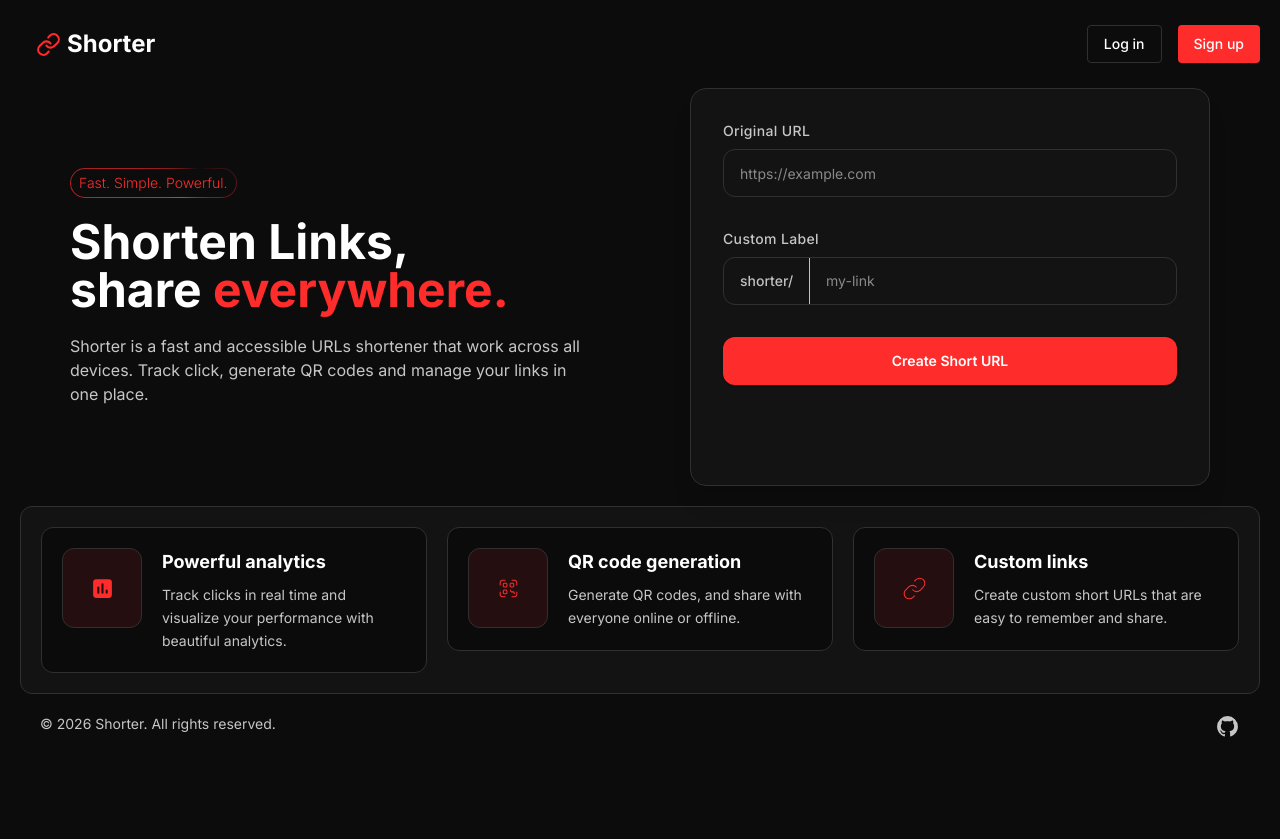
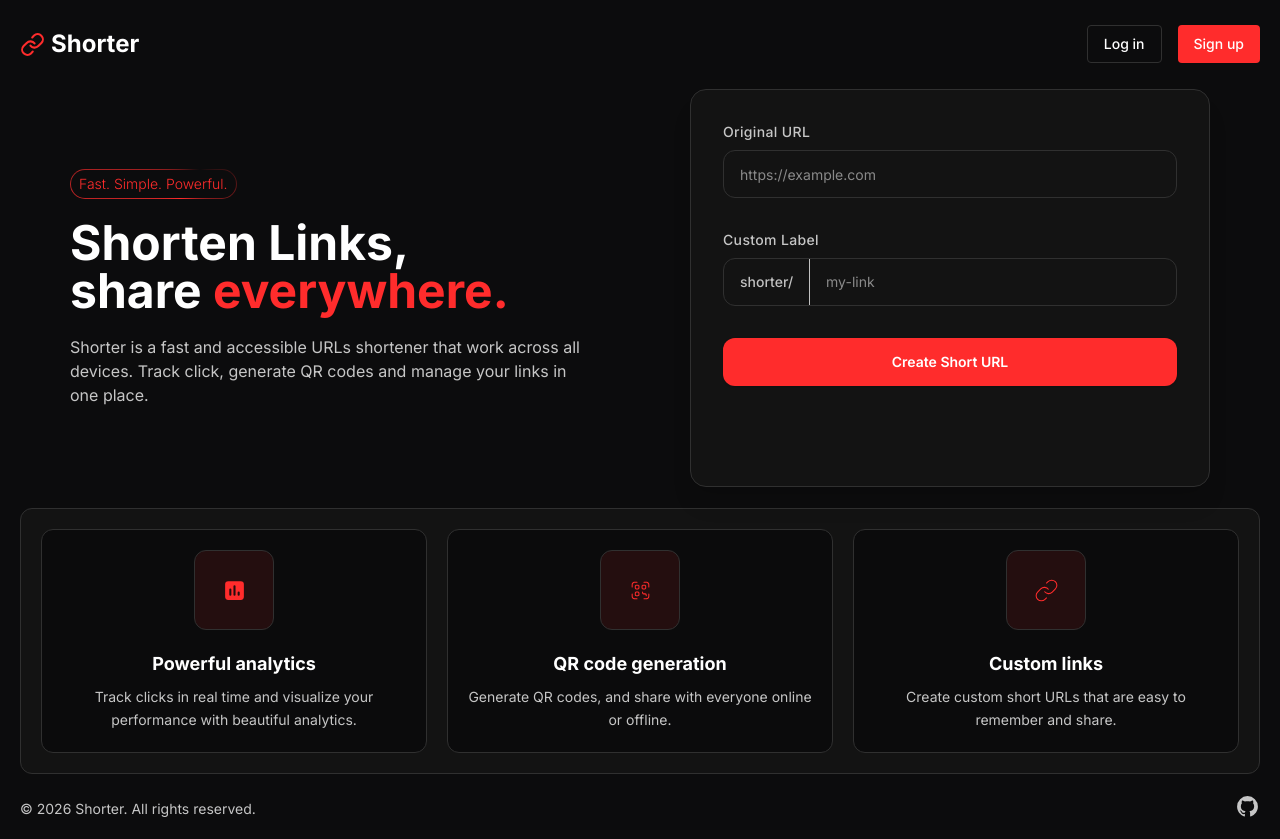
Before and after one commit to iamwilllll/shorter, a React (Vite) app: page / in a window 1280 px wide. Before the commit the page ends 800 px from the top, so only its background shows below. Built offline with nearby package versions, Linux system fonts and the light colour scheme; no server answers.

Commit message:
feat: update layout and styling for Footer, LandingHero, LandingNav, and LandingPage components

```diff
--- a/src/Layout/Footer.tsx
+++ b/src/Layout/Footer.tsx
@@ -6,7 +6,7 @@ type FooterProps = {
 
 export function Footer({ className }: FooterProps) {
     return (
-        <footer className={`text-secondary-text flex justify-between px-5 ${className || ''}`}>
+        <footer className={`text-secondary-text flex items-end justify-between pb-5 ${className || ''}`}>
             <motion.p
                 className="text-sm"
                 initial={{ opacity: 0, y: 5 }}
--- a/src/components/landing/LandingFeaturedCard.tsx
+++ b/src/components/landing/LandingFeaturedCard.tsx
@@ -9,16 +9,16 @@ type FeatureCardProps = {
 export function LandingFeatureCard({ icon, title, description, ...props }: FeatureCardProps) {
     return (
         <motion.article
-            className="border-default-border flex h-fit w-full max-w-110 gap-5 rounded-xl border bg-zinc-950/80 p-5 transition-all duration-300"
+            className="border-default-border flex w-full flex-col items-center gap-4 rounded-xl border bg-zinc-950/80 p-4 transition-all duration-300 md:max-w-110 md:gap-5 md:p-5"
             {...props}
         >
-            <div className="border-default-border bg-brand/10 flex size-20 shrink-0 items-center justify-center rounded-xl border text-2xl">
+            <div className="border-default-border bg-brand/10 flex size-14 shrink-0 items-center justify-center rounded-xl border text-xl md:text-2xl lg:size-20">
                 {icon}
             </div>
 
-            <div className="min-w-0">
-                <h3 className="text-primary-text truncate-none mb-2 text-lg font-bold wrap-break-word">{title}</h3>
-                <p className="text-secondary-text text-sm leading-relaxed wrap-break-word">{description}</p>
+            <div className="min-w-0 flex-1">
+                <h3 className="text-primary-text mb-2 text-center text-base font-bold wrap-break-word md:text-lg">{title}</h3>
+                <p className="text-secondary-text text-center text-sm leading-relaxed wrap-break-word">{description}</p>
             </div>
         </motion.article>
     );
--- a/src/components/landing/LandingHero.tsx
+++ b/src/components/landing/LandingHero.tsx
@@ -7,10 +7,10 @@ type LandingHeroProps = {
 
 export function LandingHero({ className, ...props }: LandingHeroProps) {
     return (
-        <motion.section className={`${className || ''}`} {...props}>
-            <motion.section className="m-auto md:col-start-1 md:col-end-2 md:row-start-1 md:row-end-2 md:max-w-130">
+        <motion.section className={` ${className || ''}`} {...props}>
+            <motion.section className="mb-10 md:col-start-1 md:col-end-2 md:row-start-1 md:row-end-2 md:m-auto md:max-w-130">
                 <motion.div
-                    className="relative mb-5 flex w-fit justify-center overflow-hidden rounded-full p-px"
+                    className="relative mx-auto mb-5 flex w-fit justify-center overflow-hidden rounded-full p-px md:m-0 md:mb-5"
                     transition={{ opacity: { duration: 1.5 } }}
                 >
                     <motion.div
--- a/src/components/landing/LandingNav.tsx
+++ b/src/components/landing/LandingNav.tsx
@@ -9,7 +9,7 @@ export function LandingNav({ className }: { className?: string }) {
 
     return (
         <nav className={`flex items-center justify-between ${className || ''}`}>
-            <Button className="flex items-center gap-1.5 bg-transparent hover:bg-transparent" {...motionProps}>
+            <Button className="flex items-center gap-1.5 bg-transparent hover:bg-transparent md:px-0" {...motionProps}>
                 <svg className="text-brand">
                     <use href="/icon.svg#link-icon" />
                 </svg>
--- a/src/pages/LandingPage.tsx
+++ b/src/pages/LandingPage.tsx
@@ -33,13 +33,13 @@ export function LandingPage() {
     ];
 
     return (
-        <main className="grid h-screen grid-rows-[auto_1fr] gap-5 p-5">
+        <main className="m-auto grid h-full max-w-7xl grid-rows-[auto_1fr] gap-10 p-4 md:gap-5 md:p-5">
             <LandingNav className="col-start-1 row-start-1 w-full" />
 
-            <section className="row-start-2 grid min-h-0 grid-cols-2 grid-rows-[5.5fr_2.5fr_1fr] gap-5">
-                <LandingHero className="col-start-1 col-end-3 row-start-1 row-end-2 grid grid-cols-2" />
+            <section className="row-start-2 grid min-h-0 gap-10 md:grid-cols-2 md:grid-rows-[5.5fr_2.5fr_1fr] md:gap-5">
+                <LandingHero className="grid min-h-100 grid-cols-1 md:col-start-1 md:col-end-3 md:row-start-1 md:row-end-2 md:grid-cols-2" />
 
-                <aside className="bg-secondary-surface border-default-border col-start-1 col-end-3 row-start-2 grid w-full grid-cols-3 gap-5 place-self-center rounded-xl border p-5">
+                <aside className="bg-secondary-surface border-default-border grid w-full grid-cols-1 gap-5 rounded-xl border p-5 sm:grid-cols-2 md:col-start-1 md:col-end-3 md:row-start-2 md:grid-cols-3">
                     {features.map((feature, index) => {
                         const LandingFeatureCardProps = {
                             initial: { y: 5, opacity: 0 },
@@ -63,7 +63,7 @@ export function LandingPage() {
                     })}
                 </aside>
 
-                <Footer className="col-start-1 col-end-3 row-start-3" />
+                <Footer className="md:col-start-1 md:col-end-3 md:row-start-3" />
             </section>
         </main>
     );
```
